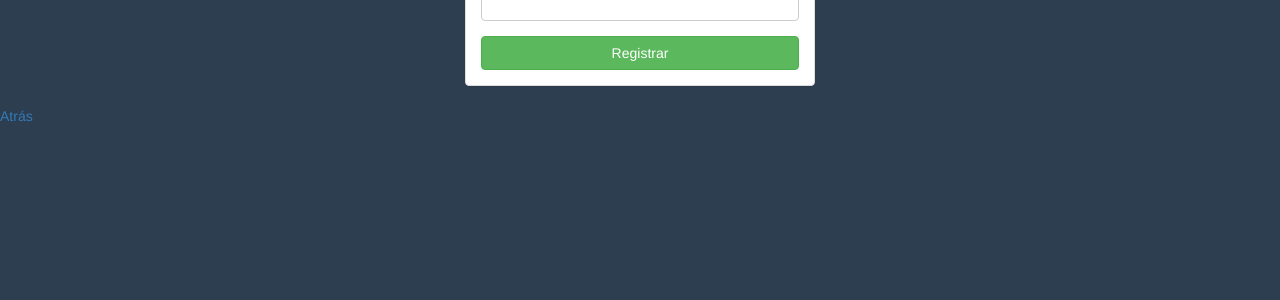
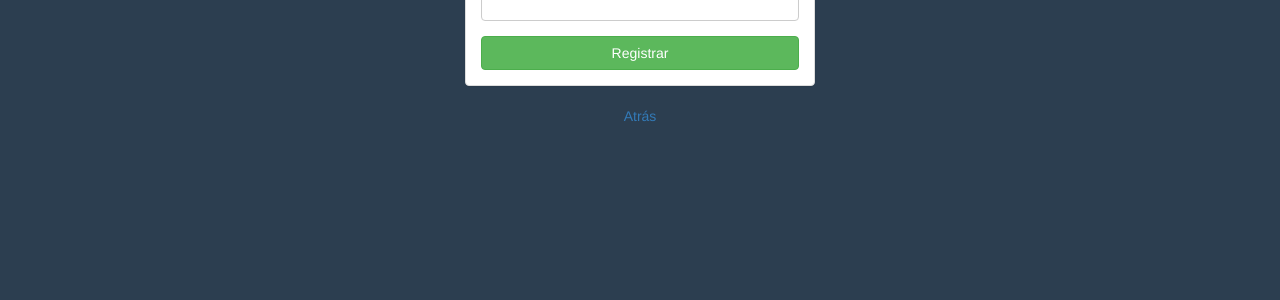
Before and after one commit to favr91/campus, a Rails app: page /areas/new in a window 1280 px wide. Shown: the part 334-634 px from the top of the page. Run offline with Rails 7, Linux system fonts and the light colour scheme; style sheets or scripts are compiled from the project's sources; some libraries are stand-ins or nearby versions.

Commit message:
agregado boton atras ennew area

```diff
--- a/app/views/areas/new.html.erb
+++ b/app/views/areas/new.html.erb
@@ -1,6 +1,6 @@
 
 <%= render 'form', area: @area %>
-
+<div class="links-inicio">
 <%= link_to 'Atrás', areas_path %>
-
+</div>
 <p id="notice"><%= notice %></p>
```
